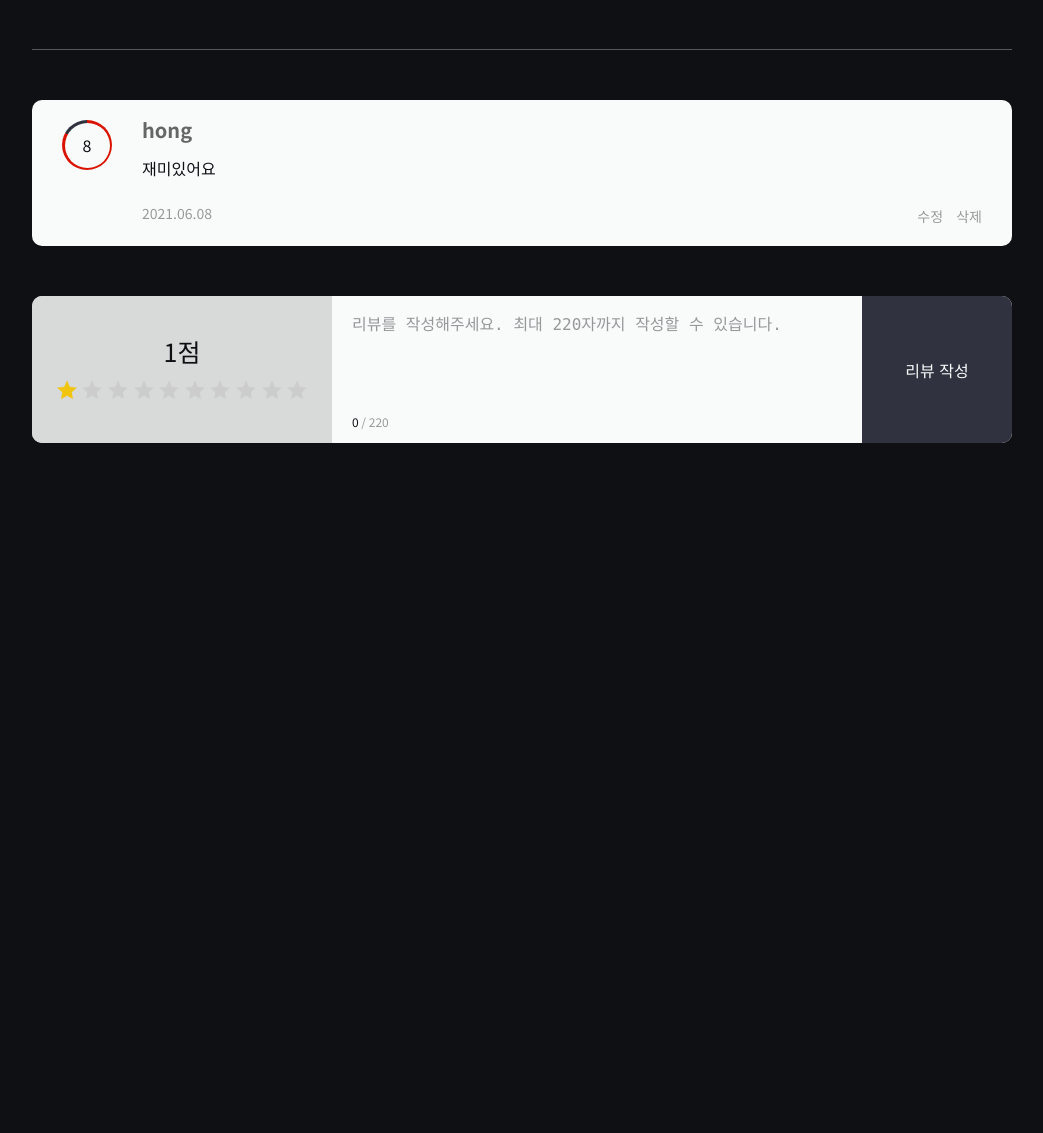
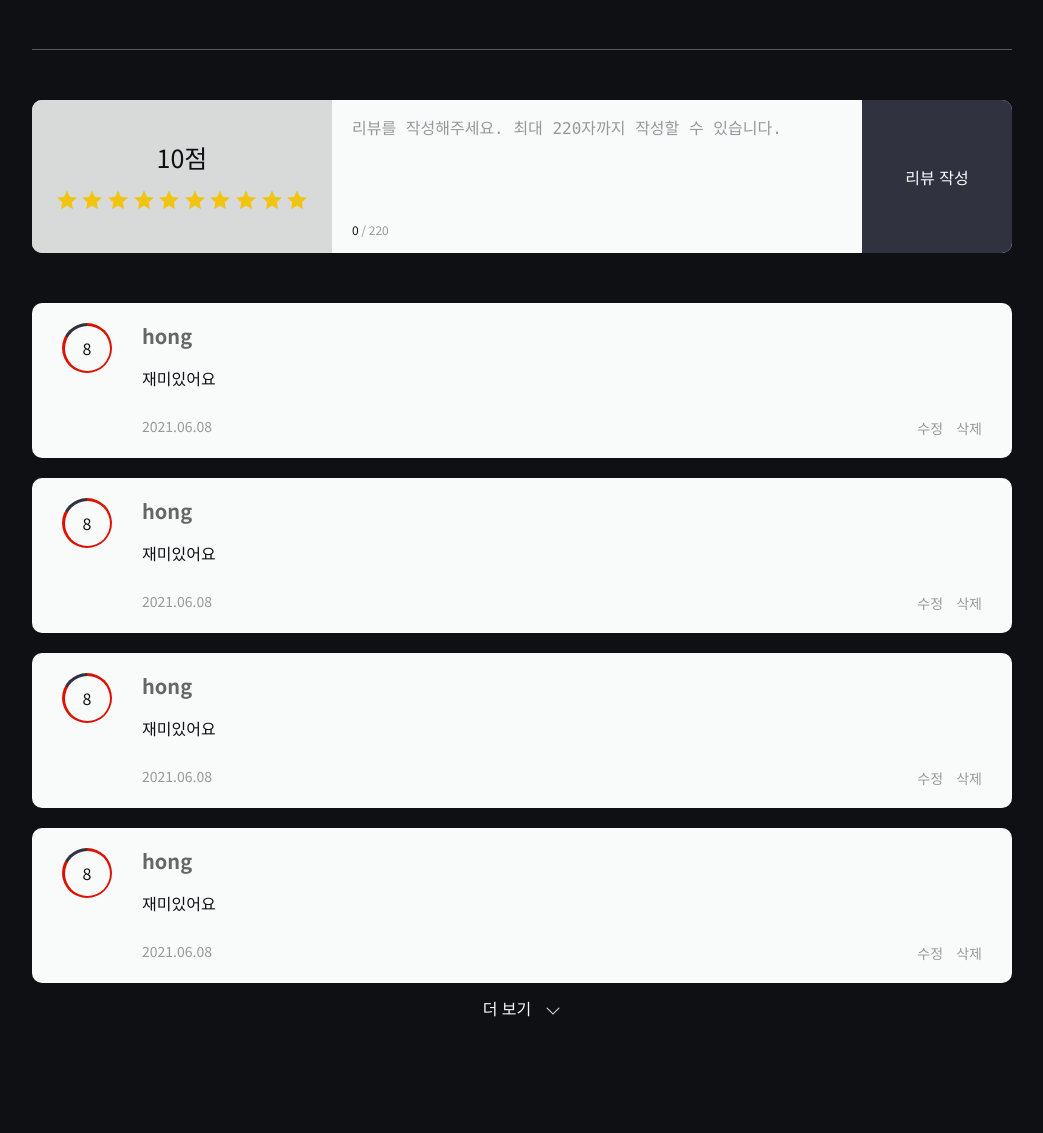
Before and after one commit to shoeone96/haghae99-week-1-group-36-, a Flask app: template templates/detail.html in a window 1280 px wide. Shown: the part 857-1990 px from the top of the page, without its empty margins (118-1161 px from the left). Before the commit the page ends 1300 px from the top, so only its background shows below. Run offline with Flask 2, Linux system fonts and the light colour scheme; the template is opened without the code that fills it, so the values that code supplies are empty; some libraries are stand-ins or nearby versions.

Commit message:
create show more button

```diff
--- a/static/css/detail.css
+++ b/static/css/detail.css
@@ -27,6 +27,7 @@
     padding: 50px 0;
     margin-bottom: 50px;
     border-bottom: 1px solid rgba(255, 255, 255, .3);
+    word-break: keep-all;
 }
 
 .section__info .info__top {
@@ -46,8 +47,7 @@
 
 .section__info .basic-info .info__title {
     font-size: 2rem;
-    line-height: 2;
-    margin-top: 80px;
+    margin-top: 30px;
 }
 
 .section__info .basic-info .opening-date {
@@ -66,6 +66,7 @@
 .section__info .basic-info .detail-info .movie-summary .sub-info {
     font-size: 14px;
     margin-bottom: 15px;
+    max-width: 500px;
 }
 
 .section__info .basic-info .detail-info .movie-summary .sub-info:last-child {
@@ -147,12 +148,8 @@
     padding-bottom: 100px;
 }
 
-.section__review .review-wrap {
-    padding-bottom: 50px;
-}
-
-.section__review .review,
-.section__review .write-review {
+.section__review .write-review,
+.section__review .review {
     background: #F9FBFB;
     color: #0F1014;
     display: flex;
@@ -160,61 +157,11 @@
     overflow: hidden;
 }
 
-.section__review .review {
-    margin-bottom: 20px;
-    padding: 20px 30px;
-    box-sizing: border-box;
+/* WRITE REVIEW */
+.section__review .write-review {
+    margin-bottom: 50px;
 }
 
-.section__review .review:last-child {
-    margin-bottom: 0;
-}
-
-.section__review .review .grade {
-    width: 50px;
-    height: 50px;
-    margin-right: 30px;
-}
-
-.section__review .review .grade .score {
-    background: #F9FBFB;
-}
-
-.section__review .review-description {
-    flex: 1;
-}
-
-.section__review .review .review-description .user-id {
-    font-size: 1.25rem;
-    font-weight: 700;
-    color: #666;
-}
-
-.section__review .review .review-description .user-comment {
-    margin: 20px 0 30px;
-}
-
-.section__review .review .review-description .review-bottom {
-    display: flex;
-    justify-content: space-between;
-    color: #999;
-    font-size: 14px;
-}
-
-.section__review .review .review-description .btn {
-    color: #999;
-    font-size: 14px;
-}
-
-.section__review .review .review-description .btn--edit {
-    margin-right: 10px;
-}
-
-.section__review .review .review-description .btn:hover {
-    color: #0F1014;
-}
-
-/* WRITE REVIEW */
 .section__review .write-review .score-wrap {
     width: 300px;
     display: flex;
@@ -282,3 +229,70 @@
     width: 150px;
     background: #30333f;
 }
+
+/* SHOW REVIEW */
+.section__review .review {
+    padding: 20px 30px;
+    box-sizing: border-box;
+    margin-bottom: 20px;
+}
+
+.section__review .review:last-child {
+    margin-bottom: 0;
+}
+
+.section__review .review .grade {
+    width: 50px;
+    height: 50px;
+    margin-right: 30px;
+}
+
+.section__review .review .grade .score {
+    background: #F9FBFB;
+}
+
+.section__review .review-description {
+    flex: 1;
+}
+
+.section__review .review .review-description .user-id {
+    font-size: 1.25rem;
+    font-weight: 700;
+    color: #666;
+}
+
+.section__review .review .review-description .user-comment {
+    margin: 20px 0 30px;
+}
+
+.section__review .review .review-description .review-bottom {
+    display: flex;
+    justify-content: space-between;
+    color: #999;
+    font-size: 14px;
+}
+
+.section__review .review .review-description .btn {
+    color: #999;
+    font-size: 14px;
+}
+
+.section__review .review .review-description .btn--edit {
+    margin-right: 10px;
+}
+
+.section__review .review .review-description .btn:hover {
+    color: #0F1014;
+}
+
+/* SHOW MORE */
+.section__review .btn--more {
+    width: 100%;
+    height: 50px;
+}
+
+.section__review .btn--more span {
+    padding-right: 30px;
+    background: transparent url('../img/more-arrow.png') no-repeat right center;
+    background-size: 16px;
+}
--- a/static/css/main.css
+++ b/static/css/main.css
@@ -6,6 +6,7 @@
     color: #F9FBFB;
     background: #0F1014;
     min-height: 100vh;
+    line-height: 1.25;
 }
 
 /* SECTION */
--- a/static/js/review.js
+++ b/static/js/review.js
@@ -4,6 +4,7 @@
     const scoreInfo = document.querySelector('.score-info');
     const inputReview = document.getElementById('input-review');
     const reviewLength = document.querySelector('.length');
+    const btnSubmit = document.querySelector('.btn--submit');
 
     // FUNCTION
     const chooseScore = function(score) {
@@ -24,6 +25,16 @@
         reviewLength.textContent = length;
     }
 
+    const registerReview = function(grade, comment) {
+        const xhr = new XMLHttpRequest();
+
+        xhr.open('POST', '/review_receive');
+
+        xhr.setRequestHeader('content-type', 'application/json');
+
+        xhr.send(JSON.stringify({ grade_give: grade, comment_give: comment }));
+    }
+
     // EVENT HANDLER
     Array.prototype.forEach.call(stars, (star) => {
         star.addEventListener('mouseover', function() {
--- a/templates/detail.html
+++ b/templates/detail.html
@@ -165,7 +165,110 @@
         <section class="section section__review">
             <div class="container">
 
+                <div class="write-review">
+                    <div class="score-wrap">
+                        <strong class="score-info">10점</strong>
+
+                        <div class="score-star">
+                            <button class="btn btn--star on">1점</button>
+                            <button class="btn btn--star on">2점</button>
+                            <button class="btn btn--star on">3점</button>
+                            <button class="btn btn--star on">4점</button>
+                            <button class="btn btn--star on">5점</button>
+                            <button class="btn btn--star on">6점</button>
+                            <button class="btn btn--star on">7점</button>
+                            <button class="btn btn--star on">8점</button>
+                            <button class="btn btn--star on">9점</button>
+                            <button class="btn btn--star on">10점</button>
+                        </div>
+                    </div>
+
+                    <div class="enter-area">
+                        <textarea id="input-review" class="input--text" placeholder="리뷰를 작성해주세요. 최대 220자까지 작성할 수 있습니다."></textarea>
+
+                        <span class="length-info">
+                            <strong class="length">0</strong>
+                            /
+                            <em class="max-length">220</em>
+                        </span>
+                    </div>
+
+                    <button type="submit" class="btn btn--submit">리뷰 작성</button>
+                </div>
+
                 <ul class="review-wrap">
+                    <li class="review">
+                        <div class="grade">
+                            <strong class="score">8</strong>
+                        </div>
+
+                        <div class="review-description">
+                            <strong class="user-id">hong</strong>
+
+                            <p class="user-comment">
+                                재미있어요
+                            </p>
+
+                            <div class="review-bottom">
+                                <p class="comment-date">
+                                    2021.06.08
+                                </p>
+
+                                <div class="edit-review">
+                                    <button class="btn btn--edit">수정</button>
+                                    <button class="btn btn--delete">삭제</button>
+                                </div>
+                            </div>
+                        </div>
+                    </li>
+                    <li class="review">
+                        <div class="grade">
+                            <strong class="score">8</strong>
+                        </div>
+
+                        <div class="review-description">
+                            <strong class="user-id">hong</strong>
+
+                            <p class="user-comment">
+                                재미있어요
+                            </p>
+
+                            <div class="review-bottom">
+                                <p class="comment-date">
+                                    2021.06.08
+                                </p>
+
+                                <div class="edit-review">
+                                    <button class="btn btn--edit">수정</button>
+                                    <button class="btn btn--delete">삭제</button>
+                                </div>
+                            </div>
+                        </div>
+                    </li>
+                    <li class="review">
+                        <div class="grade">
+                            <strong class="score">8</strong>
+                        </div>
+
+                        <div class="review-description">
+                            <strong class="user-id">hong</strong>
+
+                            <p class="user-comment">
+                                재미있어요
+                            </p>
+
+                            <div class="review-bottom">
+                                <p class="comment-date">
+                                    2021.06.08
+                                </p>
+
+                                <div class="edit-review">
+                                    <button class="btn btn--edit">수정</button>
+                                    <button class="btn btn--delete">삭제</button>
+                                </div>
+                            </div>
+                        </div>
+                    </li>
                     <li class="review">
                         <div class="grade">
                             <strong class="score">8</strong>
@@ -192,36 +295,9 @@
                     </li>
                 </ul>
 
-                <div class="write-review">
-                    <div class="score-wrap">
-                        <strong class="score-info">1점</strong>
-
-                        <div class="score-star">
-                            <button class="btn btn--star on">1점</button>
-                            <button class="btn btn--star">2점</button>
-                            <button class="btn btn--star">3점</button>
-                            <button class="btn btn--star">4점</button>
-                            <button class="btn btn--star">5점</button>
-                            <button class="btn btn--star">6점</button>
-                            <button class="btn btn--star">7점</button>
-                            <button class="btn btn--star">8점</button>
-                            <button class="btn btn--star">9점</button>
-                            <button class="btn btn--star">10점</button>
-                        </div>
-                    </div>
-
-                    <div class="enter-area">
-                        <textarea id="input-review" class="input--text" placeholder="리뷰를 작성해주세요. 최대 220자까지 작성할 수 있습니다."></textarea>
-
-                        <span class="length-info">
-                            <strong class="length">0</strong>
-                            /
-                            <em class="max-length">220</em>
-                        </span>
-                    </div>
-
-                    <button type="submit" class="btn btn--submit">리뷰 작성</button>
-                </div>
+                <button class="btn btn--more">
+                    <span>더 보기</span>
+                </button>
 
             </div>
         </section>
```
Also changed, not shown: static/img/more-arrow.png (added).
